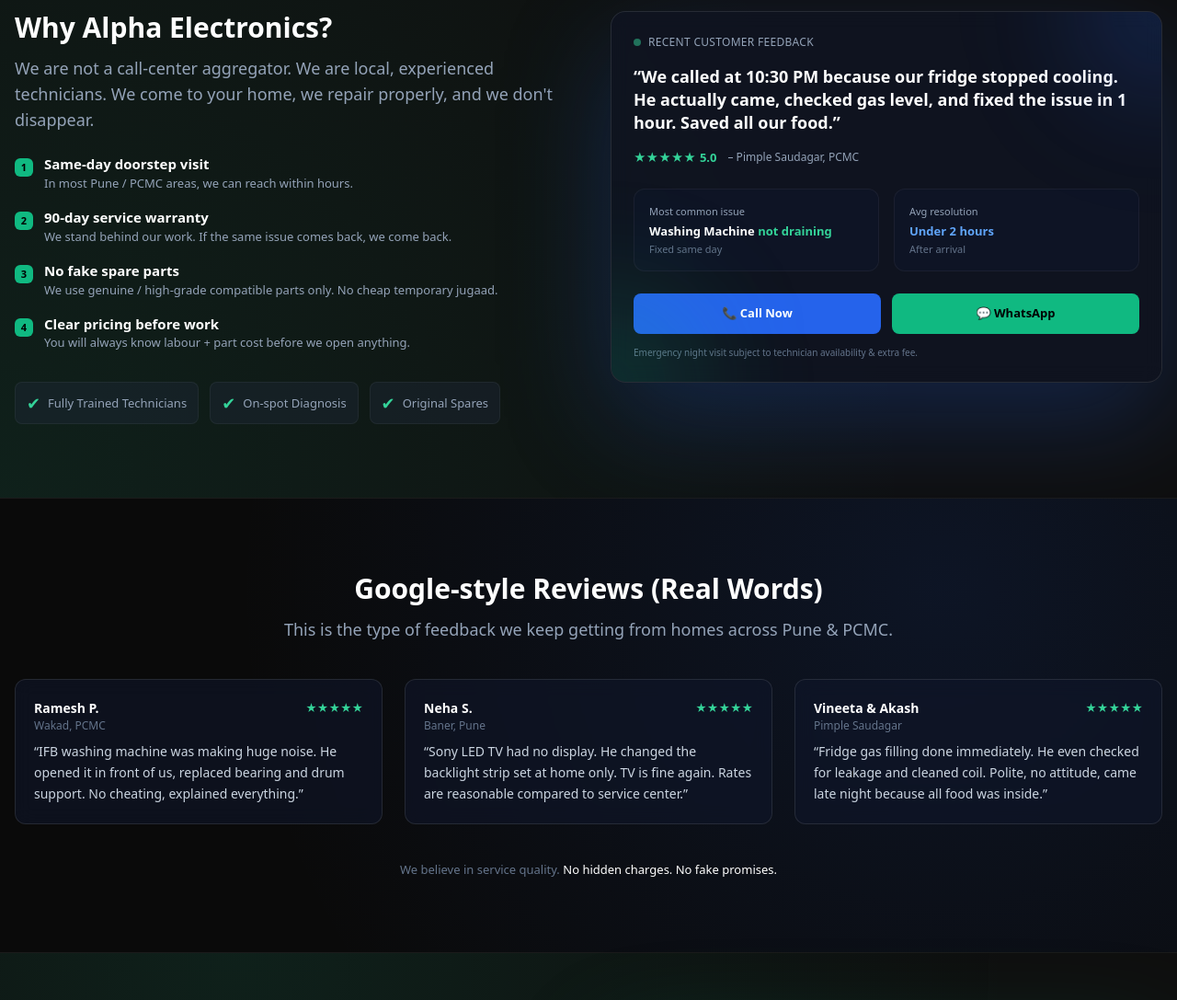
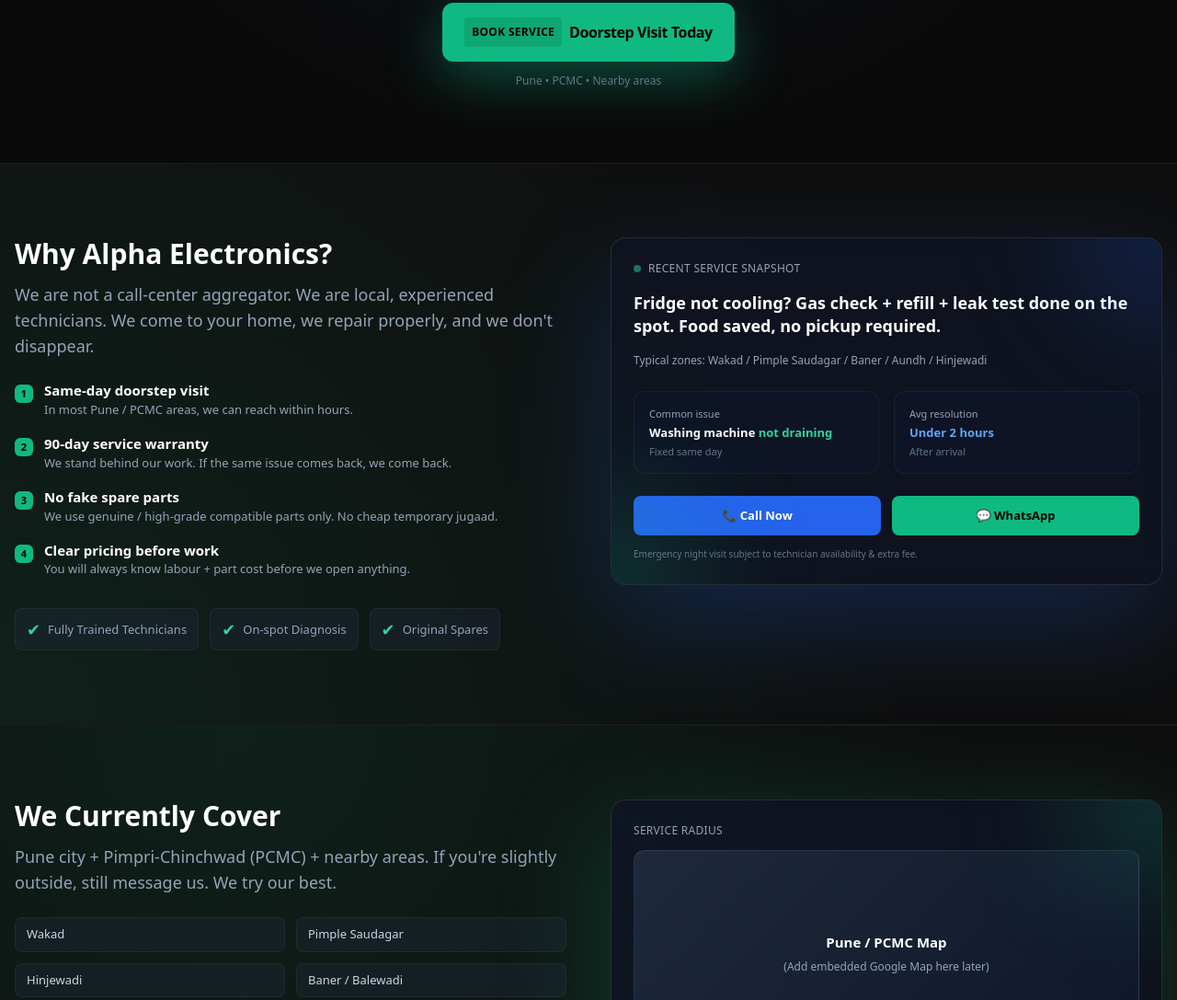
Before and after one commit to shalem05/alphaelectronicspune, a plain HTML site: page index.html in a window 1280 px wide. Shown: the part 1391-2478 px from the top of the page at 92% size. Drawn offline with nearby package versions, Linux system fonts and the light colour scheme.

Commit message:
Update index.html

```diff
--- a/index.html
+++ b/index.html
@@ -3,7 +3,7 @@
 <head>
   <meta charset="UTF-8" />
   <meta name="viewport" content="width=device-width, initial-scale=1.0" />
-  <meta name="description" content="Alpha Electronics - Doorstep Repair for TV, Refrigerator, Washing Machine & Microwave Oven in Pune & PCMC. Call +91 9767772228. Emergency night visit available." />
+  <meta name="description" content="We repair TVs, refrigerators, washing machines & microwave ovens in Pune & PCMC. LED / Smart TV specialist. TV not turning on? Fridge not cooling? Washing machine not spinning? Microwave not heating? Direct technician to your home. Call +91 9767772228." />
   <meta name="keywords" content="TV repair Pune, fridge repair Pune, washing machine repair Pune, microwave repair Pune, doorstep technician Pune, PCMC appliance repair, emergency repair Pune" />
   <meta name="robots" content="index, follow" />
   <link rel="canonical" href="https://alphaelectronics.example.com/" />
@@ -20,7 +20,6 @@
       font-family: system-ui, -apple-system, BlinkMacSystemFont, "Inter", Roboto, "Segoe UI", sans-serif;
     }
 
-    /* Soft floating glow for CTA buttons */
     .pulse-glow {
       box-shadow: 0 20px 80px rgba(37, 99, 235, 0.6);
       animation: pulseBlue 2.5s infinite;
@@ -36,14 +35,12 @@
       box-shadow: 0 16px 60px rgba(16, 185, 129, 0.4);
     }
 
-    /* subtle glass background */
     .glass {
       background: rgba(15, 23, 42, 0.6);
       backdrop-filter: blur(10px);
       border: 1px solid rgba(255,255,255,0.05);
     }
 
-    /* floating WhatsApp */
     .floating-whatsapp {
       position: fixed;
       right: 1rem;
@@ -51,7 +48,6 @@
       z-index: 50;
     }
 
-    /* simple fade-up animation */
     @keyframes fadeUp {
       0% { opacity: 0; transform: translateY(20px); }
       100% { opacity: 1; transform: translateY(0); }
@@ -92,7 +88,6 @@
       <nav class="hidden md:flex items-center gap-6 text-[14px] text-slate-300">
         <a href="#services" class="hover:text-white transition">Services</a>
         <a href="#whyus" class="hover:text-white transition">Why Us</a>
-        <a href="#reviews" class="hover:text-white transition">Reviews</a>
         <a href="#areas" class="hover:text-white transition">Areas</a>
         <a href="#contact" class="hover:text-white transition">Contact</a>
         <a href="#book" class="px-3 py-1.5 rounded-lg bg-emerald-500 text-[13px] font-semibold text-black cta-shadow hover:bg-emerald-400 active:scale-95 transition">Book Visit</a>
@@ -126,6 +121,21 @@
             Fast. Honest. Local.
           </span>
         </h1>
+
+        <!-- 🔥 Your new marketing line -->
+        <div class="mt-4 text-slate-200 text-sm sm:text-base leading-relaxed bg-slate-800/40 border border-white/10 rounded-xl p-4">
+          <div class="font-semibold text-white text-[15px] mb-2">
+            We repair TVs, Refrigerators, Washing Machines &amp; Microwave Ovens.
+          </div>
+          <ul class="text-slate-300 text-[13px] space-y-1">
+            <li>• Specialised in LED / Smart TV repair</li>
+            <li>• TV not turning on / no display / lines on screen</li>
+            <li>• Fridge not cooling / gas refill</li>
+            <li>• Washing machine not spinning / not draining</li>
+            <li>• Microwave not heating / sparks / smell</li>
+            <li>• Direct technician to your home — no pickup hassle</li>
+          </ul>
+        </div>
 
         <p class="text-slate-300 text-base sm:text-lg leading-relaxed mt-4 max-w-xl">
           No call center drama. Direct local technician.
@@ -367,35 +377,31 @@
           </div>
         </div>
 
-        <!-- Review block / social proof -->
+        <!-- Proof / stats / reassurance (not "reviews") -->
         <div class="glass rounded-2xl p-6 border border-white/10 shadow-[0_40px_120px_rgba(37,99,235,0.25)] relative overflow-hidden">
           <div class="absolute -top-24 -right-24 h-48 w-48 bg-blue-600/20 blur-3xl rounded-full"></div>
           <div class="absolute -bottom-24 -left-24 h-48 w-48 bg-emerald-500/20 blur-3xl rounded-full"></div>
 
           <div class="text-[12px] text-slate-400 font-medium uppercase tracking-wide flex items-center gap-2">
             <span class="h-2 w-2 rounded-full bg-emerald-400 animate-pulse"></span>
-            Recent Customer Feedback
+            Recent Service Snapshot
           </div>
 
           <div class="mt-4 text-white text-lg font-semibold leading-snug">
-            “We called at 10:30 PM because our fridge stopped cooling. He actually came, checked gas level, and fixed the issue in 1 hour. Saved all our food.”
+            Fridge not cooling? Gas check + refill + leak test done on the spot. Food saved, no pickup required.
           </div>
 
           <div class="mt-4 flex flex-wrap items-center gap-3 text-[13px]">
-            <div class="flex items-center gap-1 text-emerald-400 font-semibold">
-              <span>★★★★★</span>
-              <span>5.0</span>
-            </div>
             <div class="text-slate-400 text-[12px]">
-              – Pimple Saudagar, PCMC
+              Typical zones: Wakad / Pimple Saudagar / Baner / Aundh / Hinjewadi
             </div>
           </div>
 
           <div class="mt-6 grid grid-cols-2 gap-4 text-[13px] text-slate-300">
             <div class="bg-slate-900/60 border border-white/5 rounded-xl p-4">
-              <div class="text-slate-400 text-[11px] mb-1">Most common issue</div>
+              <div class="text-slate-400 text-[11px] mb-1">Common issue</div>
               <div class="text-white font-semibold leading-tight">
-                Washing Machine <span class="text-emerald-400">not draining</span>
+                Washing machine <span class="text-emerald-400">not draining</span>
               </div>
               <div class="text-[11px] text-slate-500 mt-1 leading-snug">Fixed same day</div>
             </div>
@@ -421,64 +427,6 @@
             Emergency night visit subject to technician availability &amp; extra fee.
           </div>
         </div>
-      </div>
-    </div>
-  </section>
-
-  <!-- REVIEWS -->
-  <section id="reviews" class="py-16 lg:py-20 bg-neutral-950 relative">
-    <div class="absolute inset-0 bg-[radial-gradient(circle_at_80%_20%,rgba(37,99,235,0.2)_0%,transparent_70%)] opacity-60 pointer-events-none"></div>
-
-    <div class="relative max-w-7xl mx-auto px-4">
-      <div class="text-center max-w-2xl mx-auto">
-        <h2 class="text-2xl sm:text-3xl font-semibold text-white">
-          Google-style Reviews (Real Words)
-        </h2>
-        <p class="text-slate-400 text-base sm:text-lg mt-3">
-          This is the type of feedback we keep getting from homes across Pune &amp; PCMC.
-        </p>
-      </div>
-
-      <div class="mt-10 grid gap-6 md:grid-cols-3 text-[14px]">
-        <!-- Review card 1 -->
-        <div class="glass rounded-xl p-5 border border-white/10">
-          <div class="flex items-center justify-between">
-            <div class="text-white font-semibold">Ramesh P.</div>
-            <div class="text-emerald-400 text-[12px] font-semibold">★★★★★</div>
-          </div>
-          <div class="text-[12px] text-slate-500 mb-2">Wakad, PCMC</div>
-          <div class="text-slate-300 leading-relaxed">
-            “IFB washing machine was making huge noise. He opened it in front of us, replaced bearing and drum support. No cheating, explained everything.”
-          </div>
-        </div>
-
-        <!-- Review card 2 -->
-        <div class="glass rounded-xl p-5 border border-white/10">
-          <div class="flex items-center justify-between">
-            <div class="text-white font-semibold">Neha S.</div>
-            <div class="text-emerald-400 text-[12px] font-semibold">★★★★★</div>
-          </div>
-          <div class="text-[12px] text-slate-500 mb-2">Baner, Pune</div>
-          <div class="text-slate-300 leading-relaxed">
-            “Sony LED TV had no display. He changed the backlight strip set at home only. TV is fine again. Rates are reasonable compared to service center.”
-          </div>
-        </div>
-
-        <!-- Review card 3 -->
-        <div class="glass rounded-xl p-5 border border-white/10">
-          <div class="flex items-center justify-between">
-            <div class="text-white font-semibold">Vineeta &amp; Akash</div>
-            <div class="text-emerald-400 text-[12px] font-semibold">★★★★★</div>
-          </div>
-          <div class="text-[12px] text-slate-500 mb-2">Pimple Saudagar</div>
-          <div class="text-slate-300 leading-relaxed">
-            “Fridge gas filling done immediately. He even checked for leakage and cleaned coil. Polite, no attitude, came late night because all food was inside.”
-          </div>
-        </div>
-      </div>
-
-      <div class="text-center mt-10 text-[13px] text-slate-500">
-        We believe in service quality. <span class="text-white font-medium">No hidden charges. No fake promises.</span>
       </div>
     </div>
   </section>
@@ -780,7 +728,6 @@
           <li><a href="#home" class="hover:text-white">Home</a></li>
           <li><a href="#services" class="hover:text-white">Our Services</a></li>
           <li><a href="#whyus" class="hover:text-white">Why Choose Us</a></li>
-          <li><a href="#reviews" class="hover:text-white">Customer Reviews</a></li>
           <li><a href="#areas" class="hover:text-white">Service Areas</a></li>
           <li><a href="#contact" class="hover:text-white">Contact / Book Visit</a></li>
         </ul>
```
